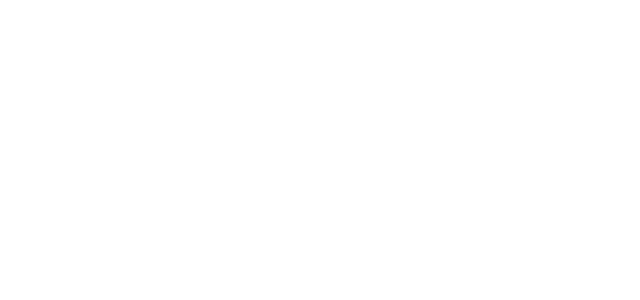
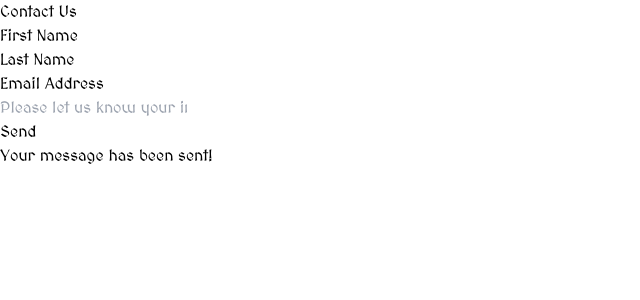
Before and after one commit to theraavar/template, a Next.js app: page / in a window 1280 px wide. Shown: the top 300 px of the page, without its empty margins (0-640 px from the left). Built offline with nearby package versions, Linux system fonts and the light colour scheme.

Commit message:
Minor changes to the form

```diff
--- a/src/app/page.tsx
+++ b/src/app/page.tsx
@@ -1,7 +1,9 @@
+import Contact from "@/components/common/forms/Contact"
+
 const Page = () => {
   return (
     <div>
-
+      <Contact />
     </div>
   )
 }
--- a/src/components/common/forms/Contact.tsx
+++ b/src/components/common/forms/Contact.tsx
@@ -1,4 +1,6 @@
 /* This is a simple 'Contact Us' form that sends the form data to an email service. */
+"use client"
+
 import styles from './Contact.module.css'
 import { useState } from 'react'
 import emailjs from '@emailjs/browser'
@@ -45,15 +47,15 @@
         return isValid
     }
     const handleSubmit = (e: React.FormEvent<HTMLFormElement>) => {
-        const params = {
-            firstName: values.firstName,
-            lastName: values.lastName,
-            email: values.email,
-            message: values.message
-        }
         e.preventDefault()
         if (validate()) {
             if (!sent) {
+                const params = {
+                    firstName: values.firstName,
+                    lastName: values.lastName,
+                    email: values.email,
+                    message: values.message
+                }
                 const publicKey = process.env.EMAILJS_PUBLIC_KEY as string
                 const serviceID = process.env.EMAILJS_SERVICE_ID as string
                 const templateID = process.env.EMAILJS_TEMPLATE_ID as string
@@ -122,6 +124,14 @@
                         onChange={handleChange} />
                     {errors.message === "" ? "" : <span>{errors.message}</span>}
                 </div>
+                <button
+                    type="submit">
+                    Send
+                </button>
+
+                <div className={`${sent ? "" : ""}`}>
+                    <h3>Your message has been sent!</h3>
+                </div>
             </form>
         </div>
     )
```
